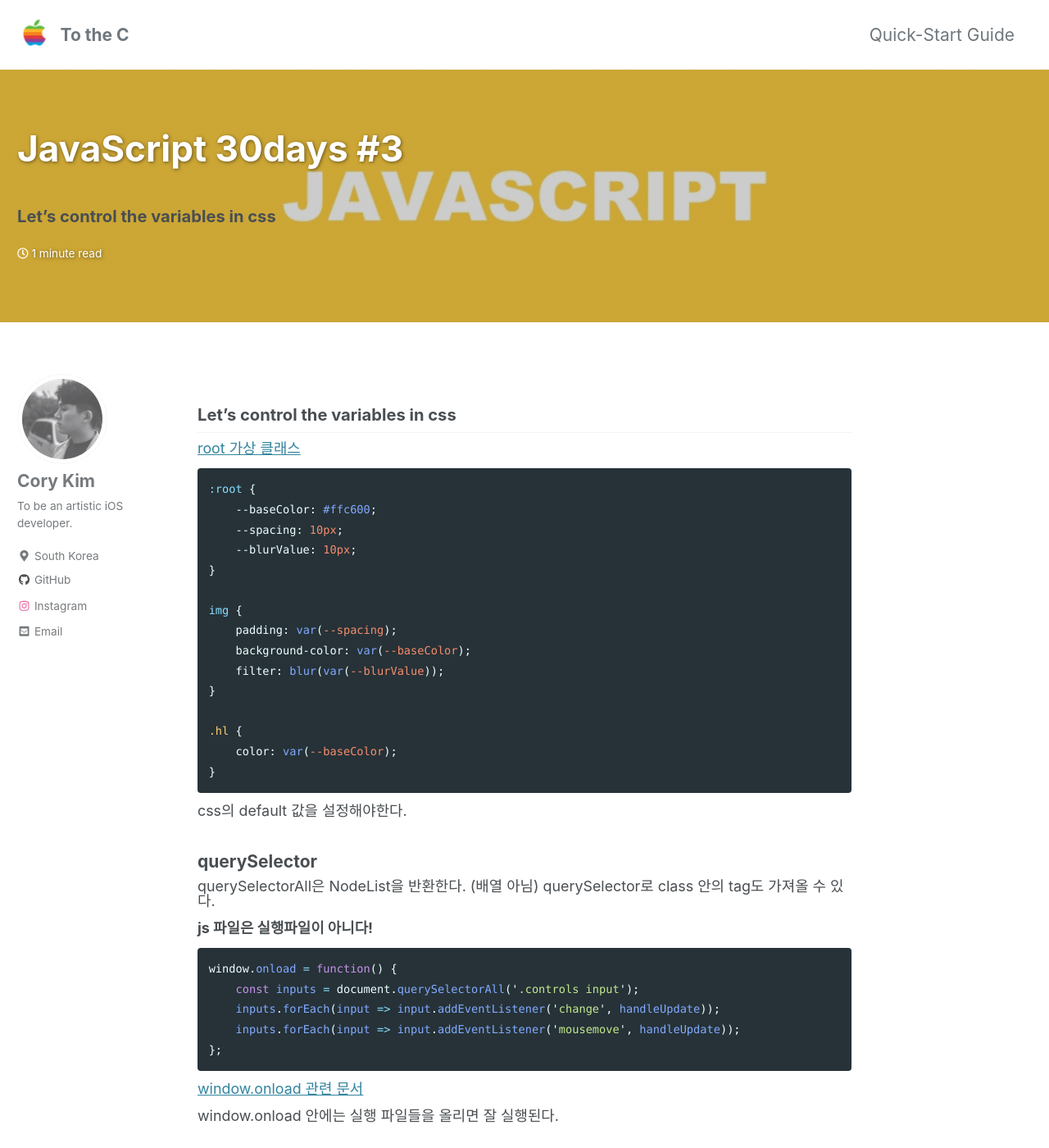
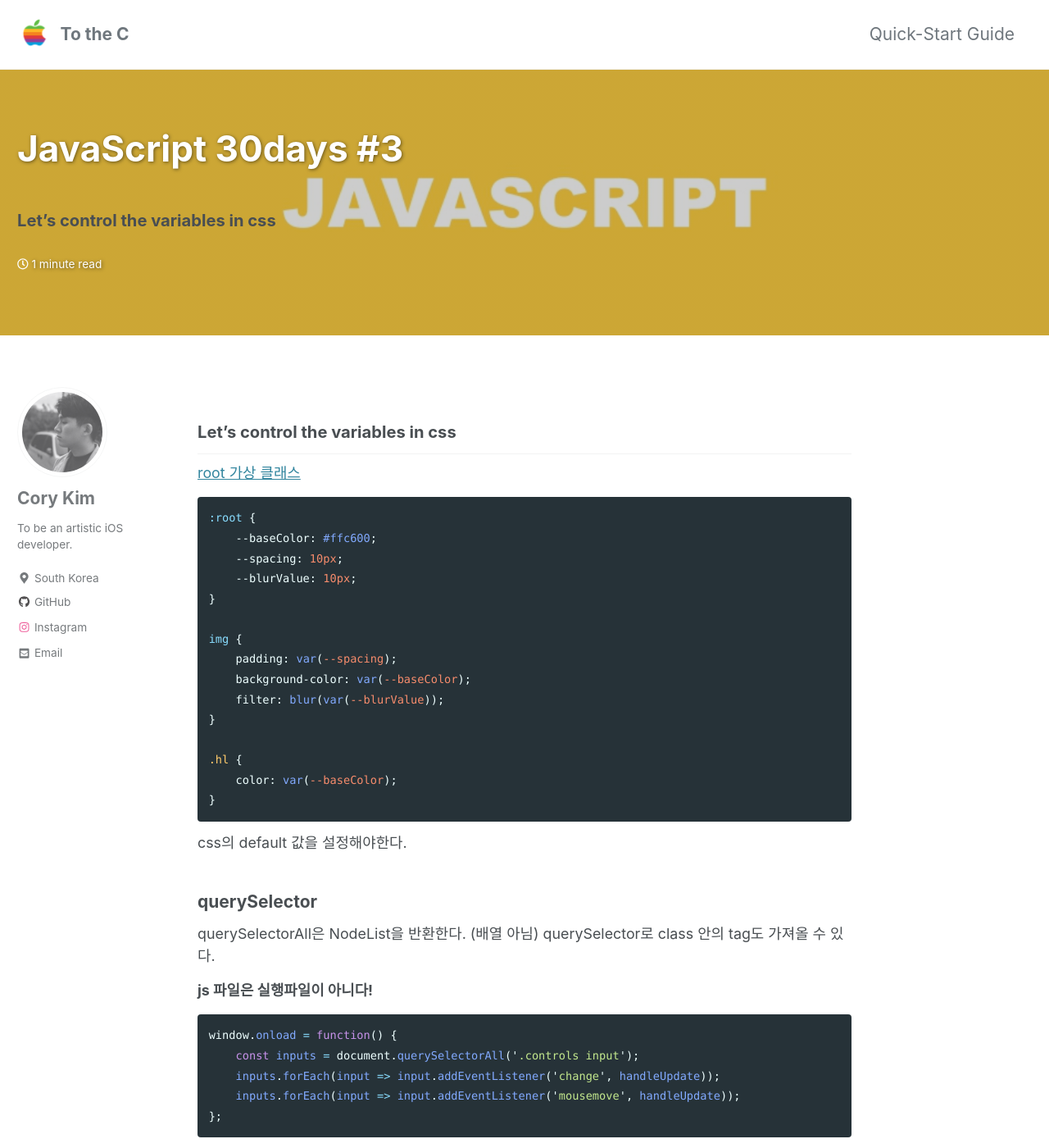
Before and after one commit to corykim0829/corykim0829.github.io, a Jekyll site: the page built from _posts/2019-03-15-js30days-3.md, in a window 1280 px wide and 1400 px high. Shown: the whole window at 82% size. Built offline with Jekyll 4.4.1, drawn with Linux system fonts in a browser that asks for light colours; cached includes are drawn as plain includes.

Commit message:
change: line-height

```diff
--- a/_sass/minimal-mistakes/_base.scss
+++ b/_sass/minimal-mistakes/_base.scss
@@ -13,7 +13,7 @@ body {
   padding: 0;
   color: $text-color;
   font-family: $global-font-family;
-  line-height: 1;
+  line-height: 1.5;
 
   &.overflow--hidden {
     /* when primary navigation is visible, the content in the background won't scroll */
@@ -28,7 +28,7 @@ h4,
 h5,
 h6 {
   margin: 2em 0 0.5em;
-  line-height: 1;
+  line-height: 1.5;
   font-family: $header-font-family;
   font-weight: bold;
 }
```
